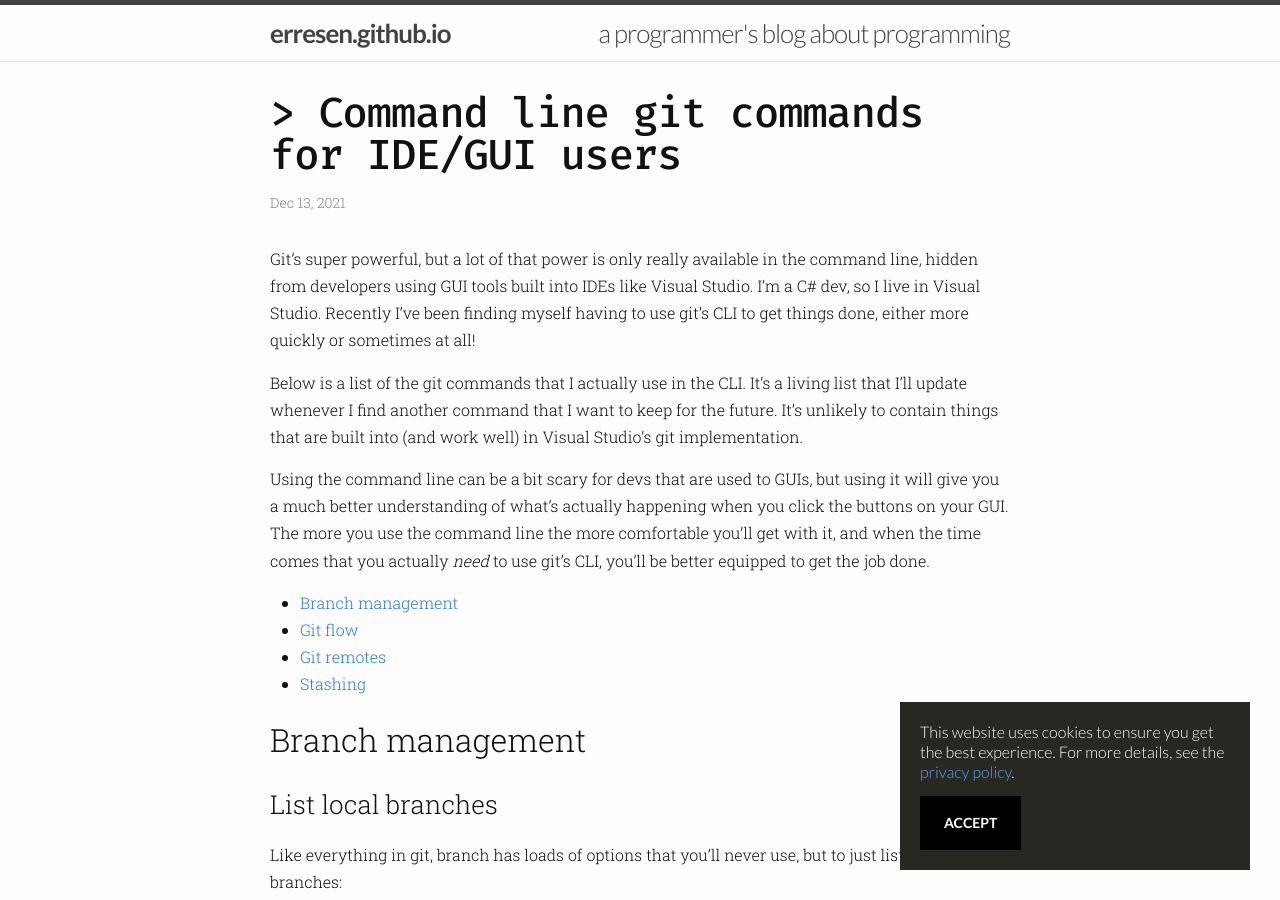
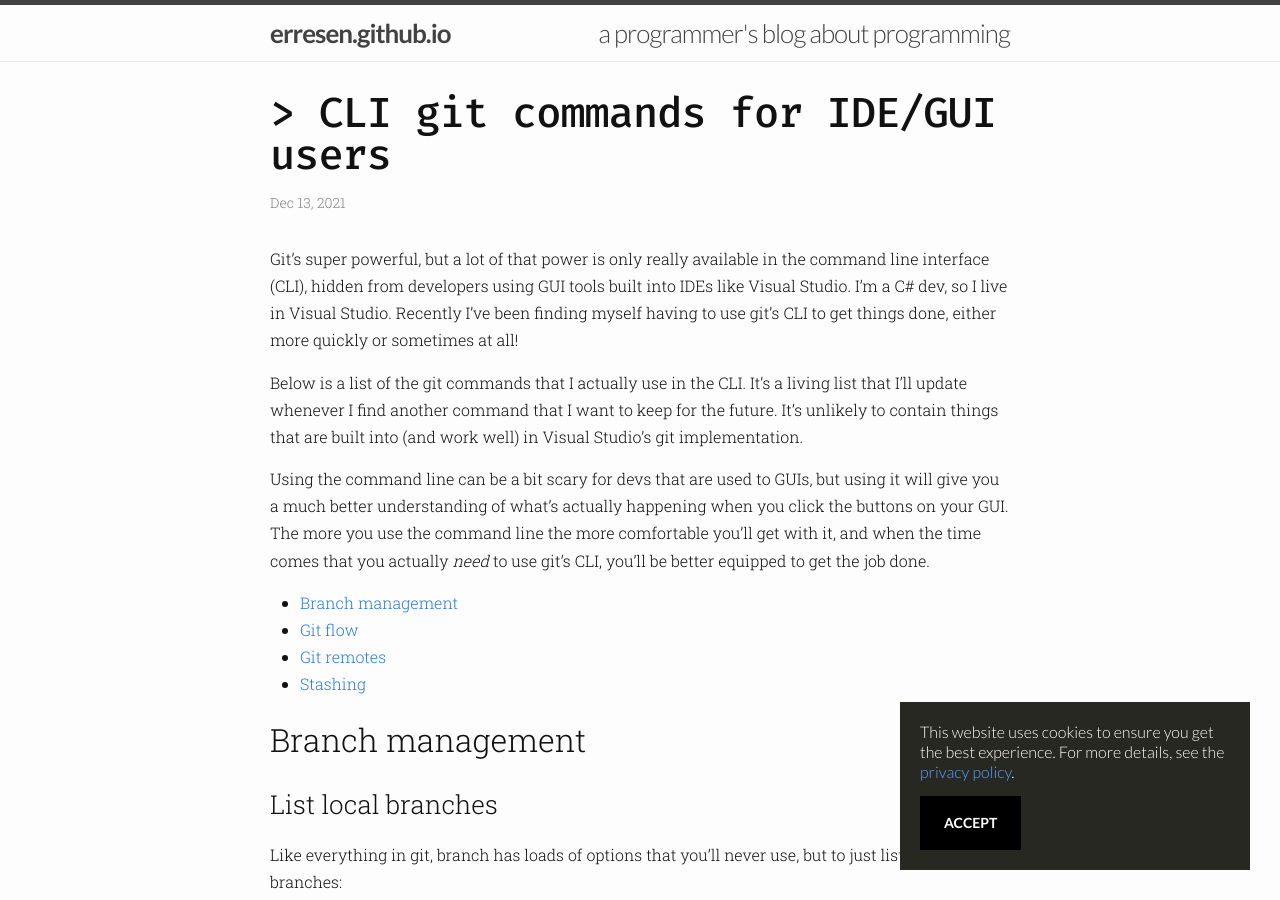
Before and after one commit to erresen/erresen.github.io, a Jekyll site: the page built from _posts/2021-12-13-useful-git-commands.md, in a window 1280 px wide and 900 px high. Built offline with Jekyll 4.4.1, drawn with Linux system fonts in a browser that asks for light colours; nearby versions of some CDN libraries; comment, search, counter and statistics services are not loaded.

Commit message:
post title change

```diff
--- a/_posts/2021-12-13-useful-git-commands.md
+++ b/_posts/2021-12-13-useful-git-commands.md
@@ -1,12 +1,12 @@
 ---
 layout: post
-title: "Command line git commands for IDE/GUI users"
+title: "CLI git commands for IDE/GUI users"
 date: 2021-12-13 18:15:00
 categories: git shortcuts visualstudio
 comments: true
 ---
 
-Git's super powerful, but a lot of that power is only really available in the command line, hidden from developers using GUI tools built into IDEs like Visual Studio. I'm a C# dev, so I live in Visual Studio. Recently I've been finding myself having to use git's CLI to get things done, either more quickly or sometimes at all!
+Git's super powerful, but a lot of that power is only really available in the command line interface (CLI), hidden from developers using GUI tools built into IDEs like Visual Studio. I'm a C# dev, so I live in Visual Studio. Recently I've been finding myself having to use git's CLI to get things done, either more quickly or sometimes at all!
 
 Below is a list of the git commands that I actually use in the CLI. It's a living list that I'll update whenever I find another command that I want to keep for the future. It's unlikely to contain things that are built into (and work well) in Visual Studio's git implementation.
 
```
